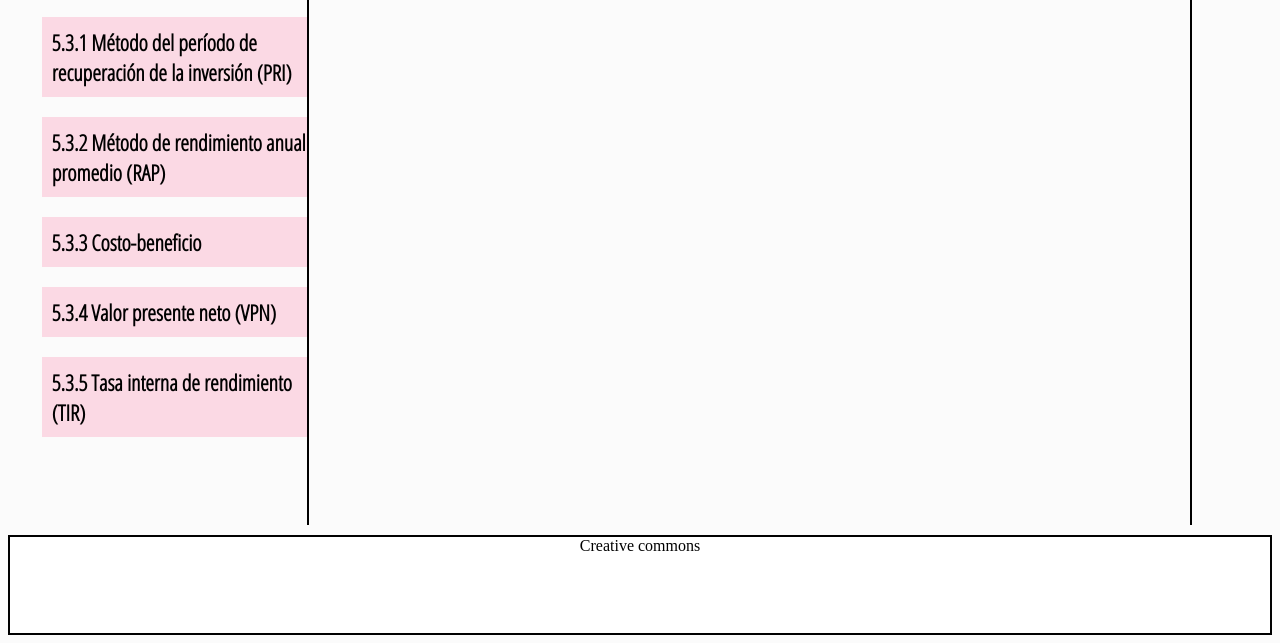
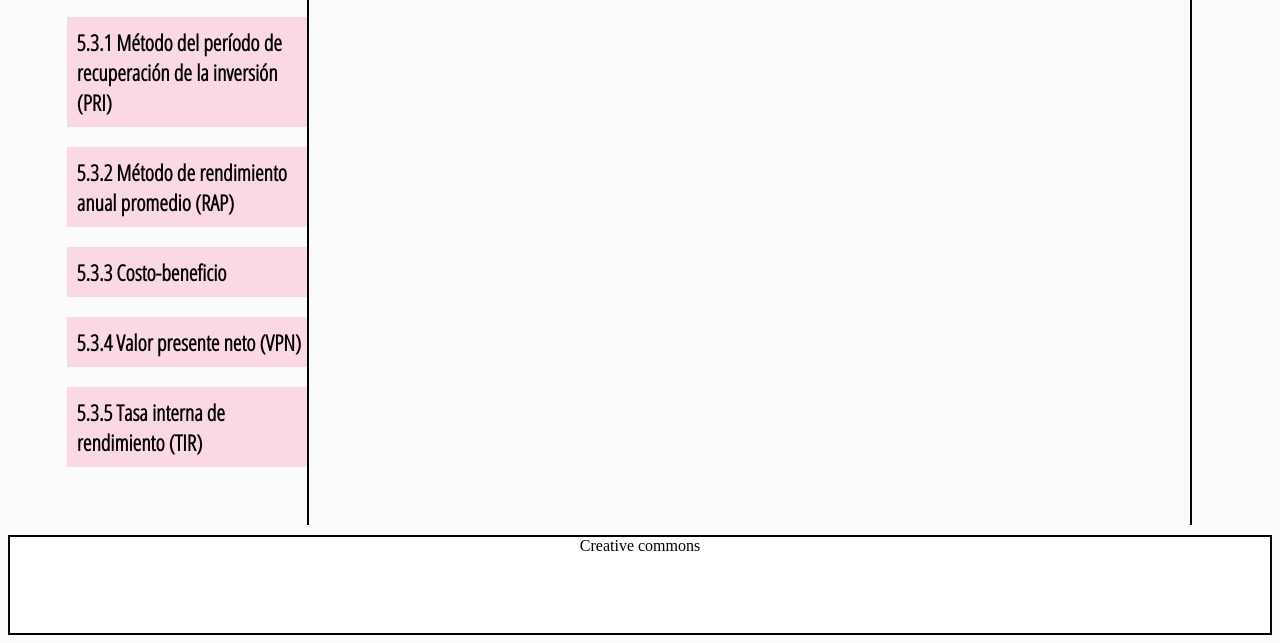
Before and after one commit to ssolaphi/ssolaphi.github.io, a plain HTML site: page rdd.html in a window 1280 px wide. Shown: the part 633-1276 px from the top of the page. Drawn offline with Linux system fonts and the light colour scheme; a web font is replaced by a local one.

Commit message:
identacion

```diff
--- a/rdd.html
+++ b/rdd.html
@@ -44,11 +44,11 @@
                         <a href="secciones/u51.html"><li>5.1 Los proyectos de inversión</li></a>
                         <a href="secciones/u52.html"><li>5.2 Proceso de preparación y evaluación de proyectos</li></a>
                         <a href="secciones/u53.html"><li>5.3 Métodos de evaluación financiera para proyectos de inversión</li></a>
-                        <a href="secciones/u531.html"><li>5.3.1 Método del período de recuperación de la inversión (PRI)</li></a>
-                        <a href="secciones/u532.html"><li>5.3.2 Método de rendimiento anual promedio (RAP)</li></a>
-                        <a href="secciones/u533.html"><li>5.3.3 Costo-beneficio</li></a>
-                        <a href="secciones/u534.html"><li>5.3.4 Valor presente neto (VPN)</li></a>
-                        <a href="secciones/u535.html"><li>5.3.5 Tasa interna de rendimiento (TIR)</li></a>
+                        <a href="secciones/u531.html"><li class="subtema">5.3.1 Método del período de recuperación de la inversión (PRI)</li></a>
+                        <a href="secciones/u532.html"><li class="subtema">5.3.2 Método de rendimiento anual promedio (RAP)</li></a>
+                        <a href="secciones/u533.html"><li class="subtema">5.3.3 Costo-beneficio</li></a>
+                        <a href="secciones/u534.html"><li class="subtema">5.3.4 Valor presente neto (VPN)</li></a>
+                        <a href="secciones/u535.html"><li class="subtema">5.3.5 Tasa interna de rendimiento (TIR)</li></a>
                     </ul>
                 </div>
 
```
